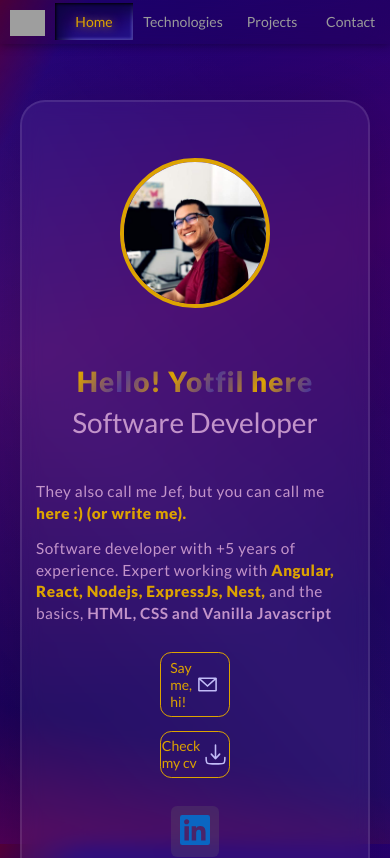
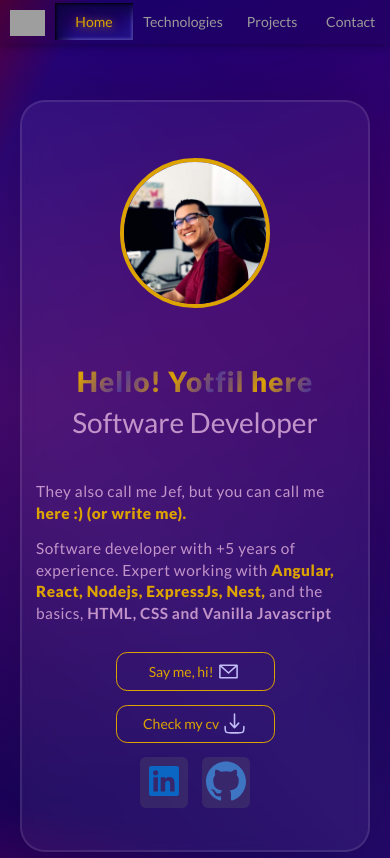
Before and after one commit to Yotfil/yotfil.dev, a Next.js app: page / in a window 390 px wide. Shown: the top 858 px of the page. Built offline with nearby package versions, Linux system fonts and the light colour scheme; grey boxes are pictures that could not be loaded.

Commit message:
adjusting mobile version styles

```diff
--- a/src/components/sections/home/contact/contact.module.css
+++ b/src/components/sections/home/contact/contact.module.css
@@ -1,6 +1,9 @@
 .mainContainer {
   display: flex;
   flex-direction: column;
+  justify-content: center;
+  align-items: center;
+  width: 100%;
 }
 .container {
   display: flex;
@@ -10,6 +13,7 @@
   width: 100%;
   margin: 2rem auto 0;
 }
+
 .button {
   background-color: transparent;
   color: #dda301;
@@ -60,6 +64,12 @@
   .button {
     width: 50%;
   }
+
+  .secondContainer {
+    margin-top: 1rem;
+    display: flex;
+    flex-direction: row;
+  }
 }
 
 @keyframes buttonSelected {
--- a/src/components/sections/home/contact/contact.tsx
+++ b/src/components/sections/home/contact/contact.tsx
@@ -50,7 +50,7 @@ const Contact = () => {
           </a>
         ))}
       </div>
-      <div className={style.container}>
+      <div className={`${style.container} ${style.secondContainer}`}>
         {buttonsSocial.map((button, index) => (
           <a
             target='_blank'
--- a/src/components/shared/menu/menu.tsx
+++ b/src/components/shared/menu/menu.tsx
@@ -4,9 +4,9 @@ import style from './menu.module.css'
 
 const navItems = [
   { id: 'home', label: 'Home', disabled: false },
-  { id: '#', label: 'Technologies', disabled: true },
-  { id: '#', label: 'Projects', disabled: true },
-  { id: '#', label: 'Contact', disabled: true },
+  { id: '', label: 'Technologies', disabled: true },
+  { id: '', label: 'Projects', disabled: true },
+  { id: '', label: 'Contact', disabled: true },
 ]
 // const navItems = [
 //   { id: 'home', label: 'Home', disabled: false },
```
